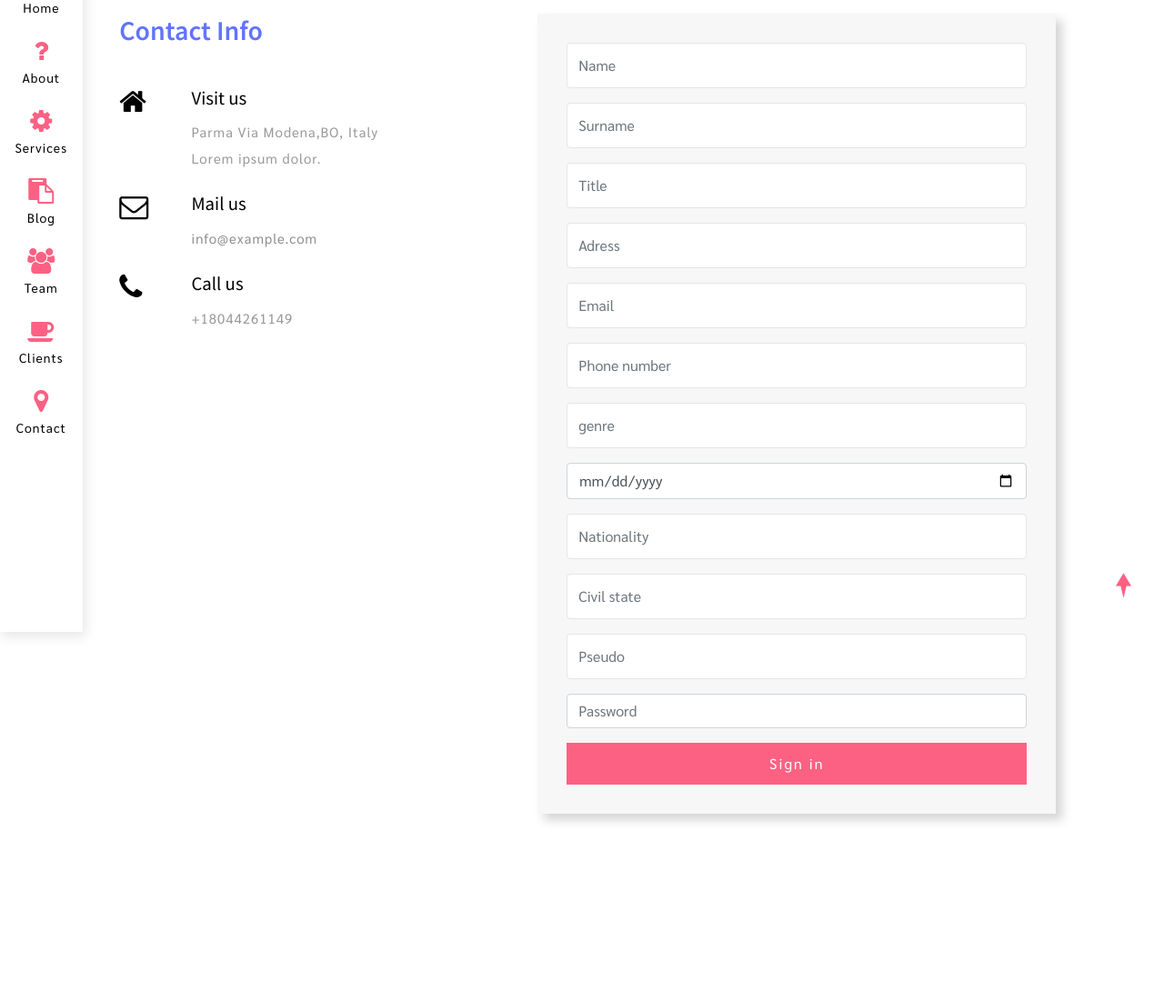
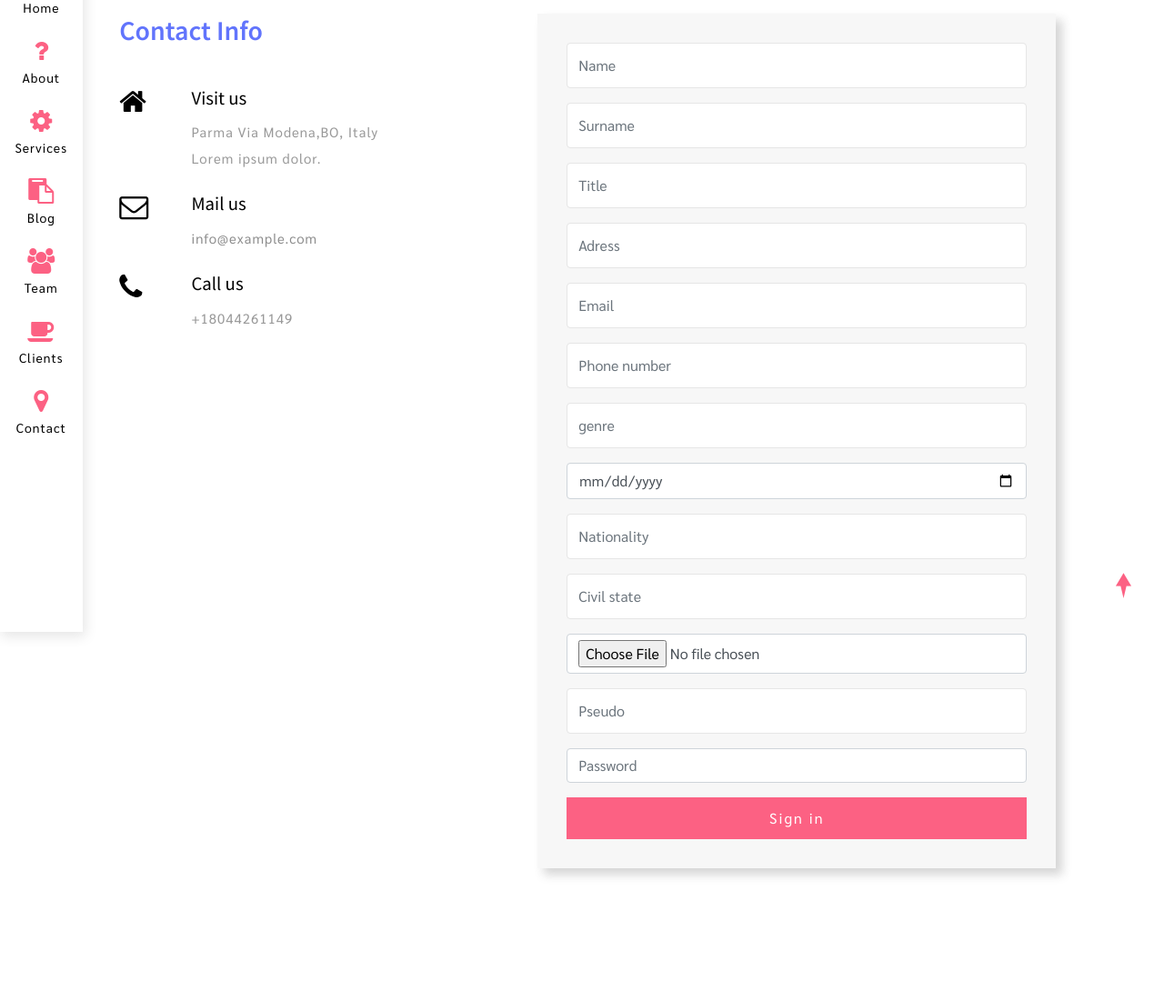
Before and after one commit to Shidory/Job-Portal, a CodeIgniter app: the page made by application/views/sign_in.php in a window 1280 px wide. Shown: the part 105-1206 px from the top of the page at 91% size. Run offline with CodeIgniter, Linux system fonts and the light colour scheme.

Commit message:
add profil image

```diff
--- a/application/views/sign_in.php
+++ b/application/views/sign_in.php
@@ -166,6 +166,9 @@
 								</div>
 								<div class="form-group">
 									<input type="text" name="civilstate" class="form-control" placeholder="Civil state" required="">
+								</div>
+								<div class="form-group">
+									<input type="file" name="image" class="form-control" placeholder="Profil image" required="">
 								</div>
 								<div class="form-group">
 									<input type="text" name="pseudo" class="form-control" placeholder="Pseudo" required="">
```
